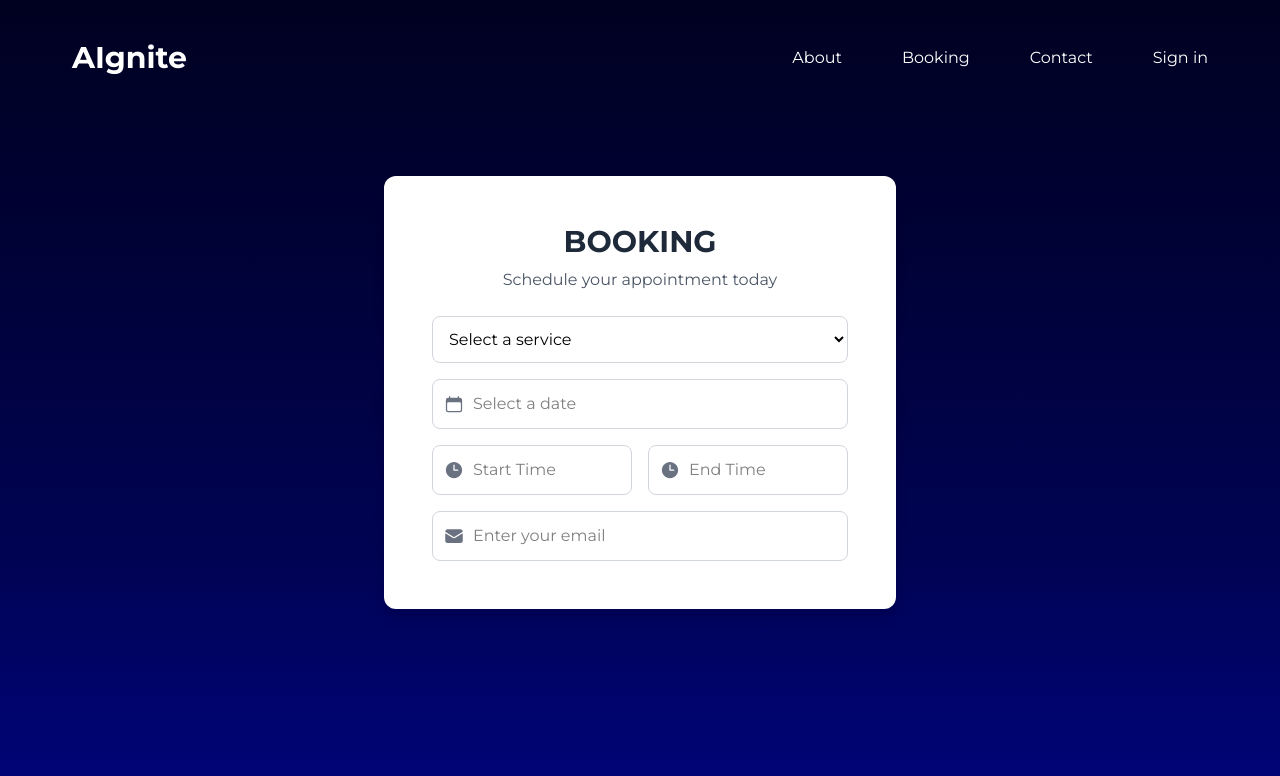
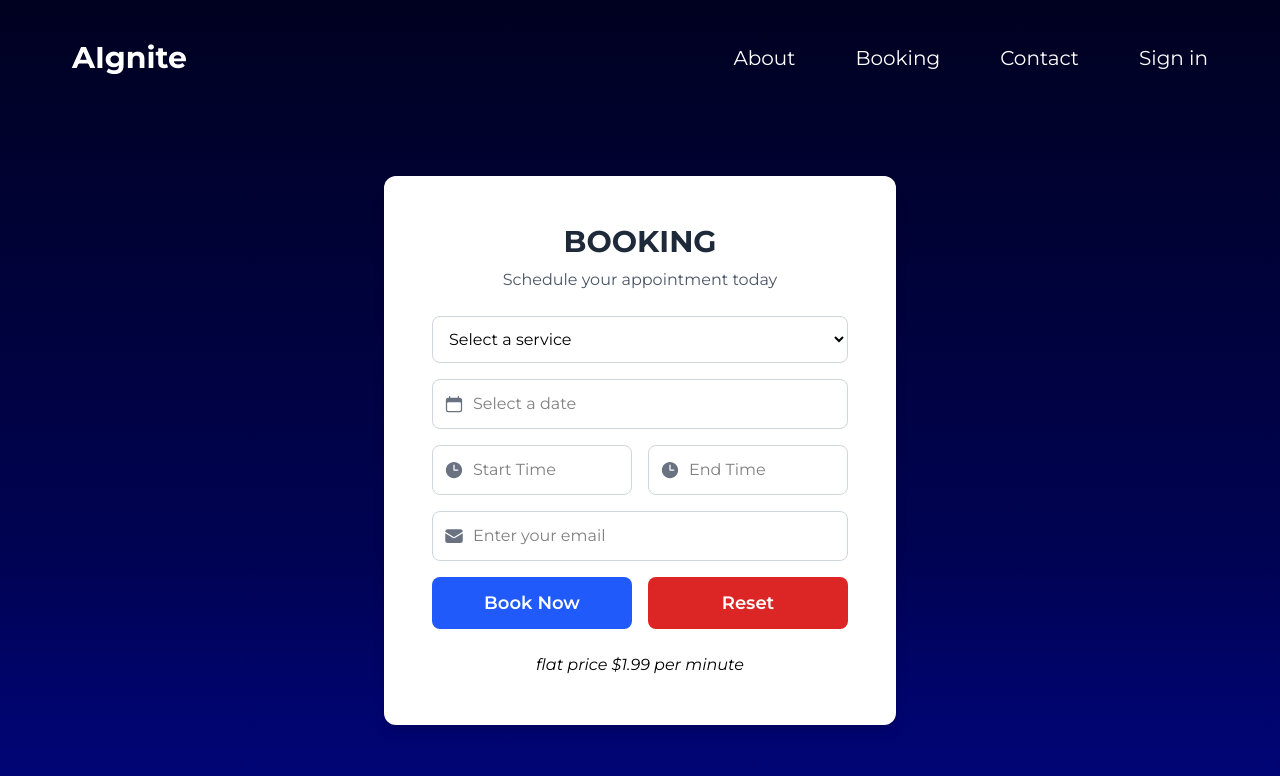
Before and after one commit to HarryKural/aignite, a React (Vite) app: page /booking in a window 1280 px wide. Shown: the top 776 px of the page. Built offline with nearby package versions, Linux system fonts and the light colour scheme.

Commit message:
add: implement reset functionality & buttons in booking page

```diff
--- a/src/components/Navbar.jsx
+++ b/src/components/Navbar.jsx
@@ -7,7 +7,7 @@
         <Link to="/" className="text-xl font-bold">
           <h1 className="text-3xl">AIgnite</h1>
         </Link>
-        <div className="space-x-15">
+        <div className="text-xl space-x-15">
           <Link to="/about" className="hover:text-gray-400">About</Link>
           <Link to="/booking" className="hover:text-gray-400">Booking</Link>
           <Link to="/contact" className="hover:text-gray-400">Contact</Link>
--- a/src/pages/Booking.jsx
+++ b/src/pages/Booking.jsx
@@ -4,11 +4,21 @@
 import { CalendarIcon, ClockIcon, EnvelopeIcon } from "@heroicons/react/24/solid";
 
 function Booking() {
+    /* state variables */
     const [selectedService, setSelectedService] = useState("");
     const [bookingDate, setBookingDate] = useState(null);
     const [startTime, setStartTime] = useState(null);
     const [endTime, setEndTime] = useState(null);
     const [email, setEmail] = useState("");
+
+    /* function to reset form */
+    const handleReset = () => {
+      setSelectedService("");
+      setBookingDate(null);
+      setStartTime(null);
+      setEndTime(null);
+      setEmail("");
+    };
 
     return (
       <section className="flex items-center justify-center px-6 mt-15">
@@ -89,6 +99,25 @@
                 onChange={(e) => setEmail(e.target.value)} />
             </div>
 
+            {/* buttons */}
+            <div className="flex gap-4">
+              <div className="relative w-1/2">
+                <button className="w-full bg-[#205AFA] text-white text-lg font-semibold py-3 rounded-lg hover:bg-[#1D4ED8] transition duration-300 focus:outline-none focus:ring-2 focus:ring-[#1D4ED8]">
+                  Book Now
+                </button>
+              </div>
+              <div className="relative w-1/2">
+                <button className="w-full bg-[#DC2626] text-white text-lg font-semibold py-3 rounded-lg hover:bg-[#A70000] transition duration-300 focus:outline-none focus:ring-2 focus:ring-[#A70000]"
+                        onClick={handleReset}>
+                  Reset
+                </button>
+              </div>
+            </div>
+
+            <div className="relative text-center mt-6">
+              <p className="italic">flat price $1.99 per minute</p>
+            </div>
+
           </form>
         </div>
       </section>
--- a/src/pages/Home.jsx
+++ b/src/pages/Home.jsx
@@ -1,7 +1,16 @@
 import heroImage from '../assets/images/hero-image-robo.jpeg';
+import { useNavigate } from 'react-router-dom';
 import { ChevronDoubleRightIcon } from '@heroicons/react/24/solid'
 
 function Home() {
+  /* state variable */
+  const navigate = useNavigate();
+
+  /* function to handle CTA button */
+  const handleCTAButton = () => {
+    navigate("/booking");  // navigate to booking page
+  };
+
   return (
     <>
       <title>AIgnite</title>
@@ -39,7 +48,8 @@
             <img src={heroImage} alt="ChatBot" className="w-full max-w-md md:max-w-lg rounded-lg shadow-lg" />
             <h2 className="mt-4 text-3xl">Ready for expert advice?</h2>
             <p className="mt-2">Start your AI consultation today.</p>
-            <button className="btn-primary flex items-center space-x-2 mt-6 text-2xl font-semibold px-6 py-3 rounded-full transition-colors duration-200 ease-in-out">
+            <button onClick={handleCTAButton}
+                    className="btn-primary flex items-center space-x-2 mt-6 text-2xl font-semibold px-6 py-3 rounded-full transition-colors duration-200 ease-in-out">
                 <span>Get Started</span>
                 <ChevronDoubleRightIcon className="w-6 h-6" />
             </button>
```
